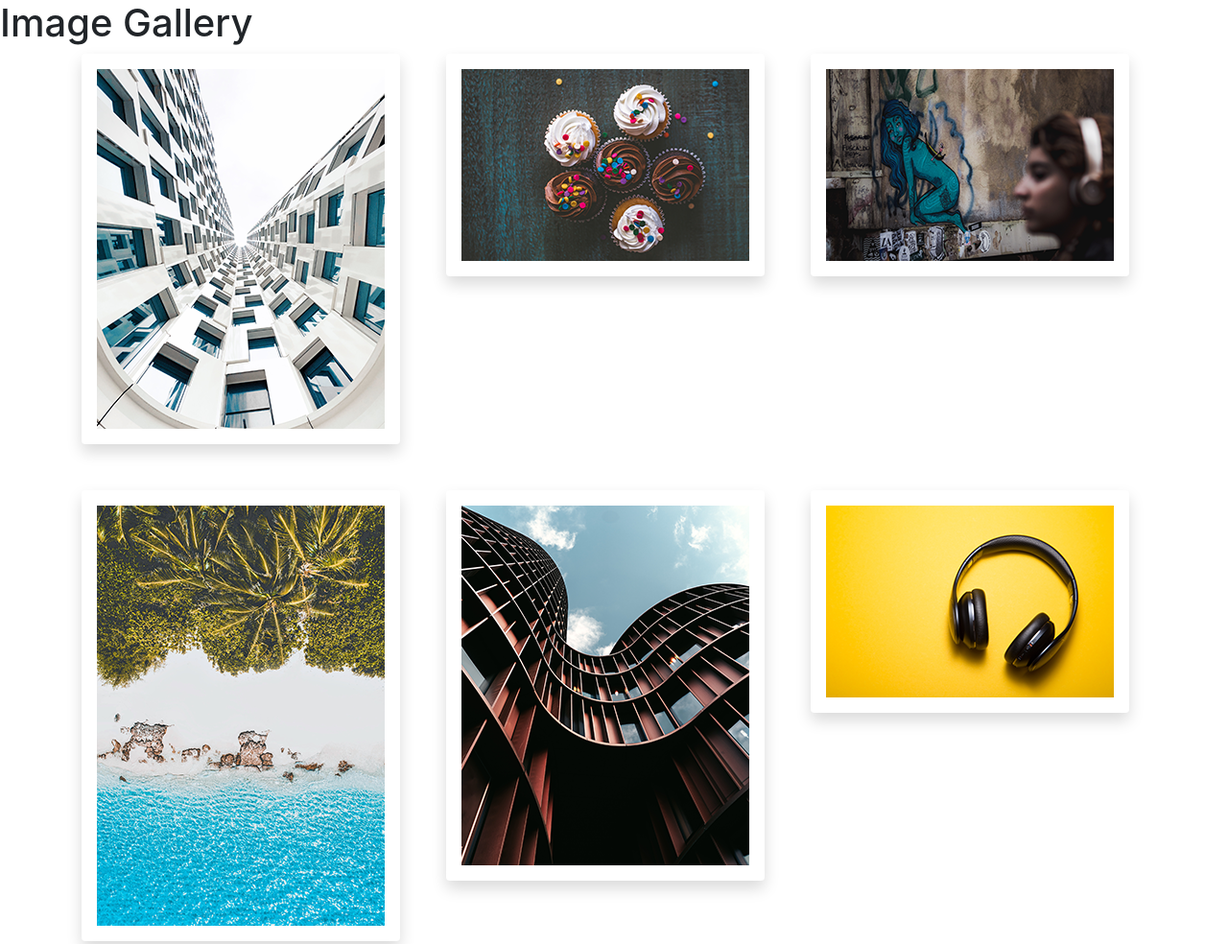
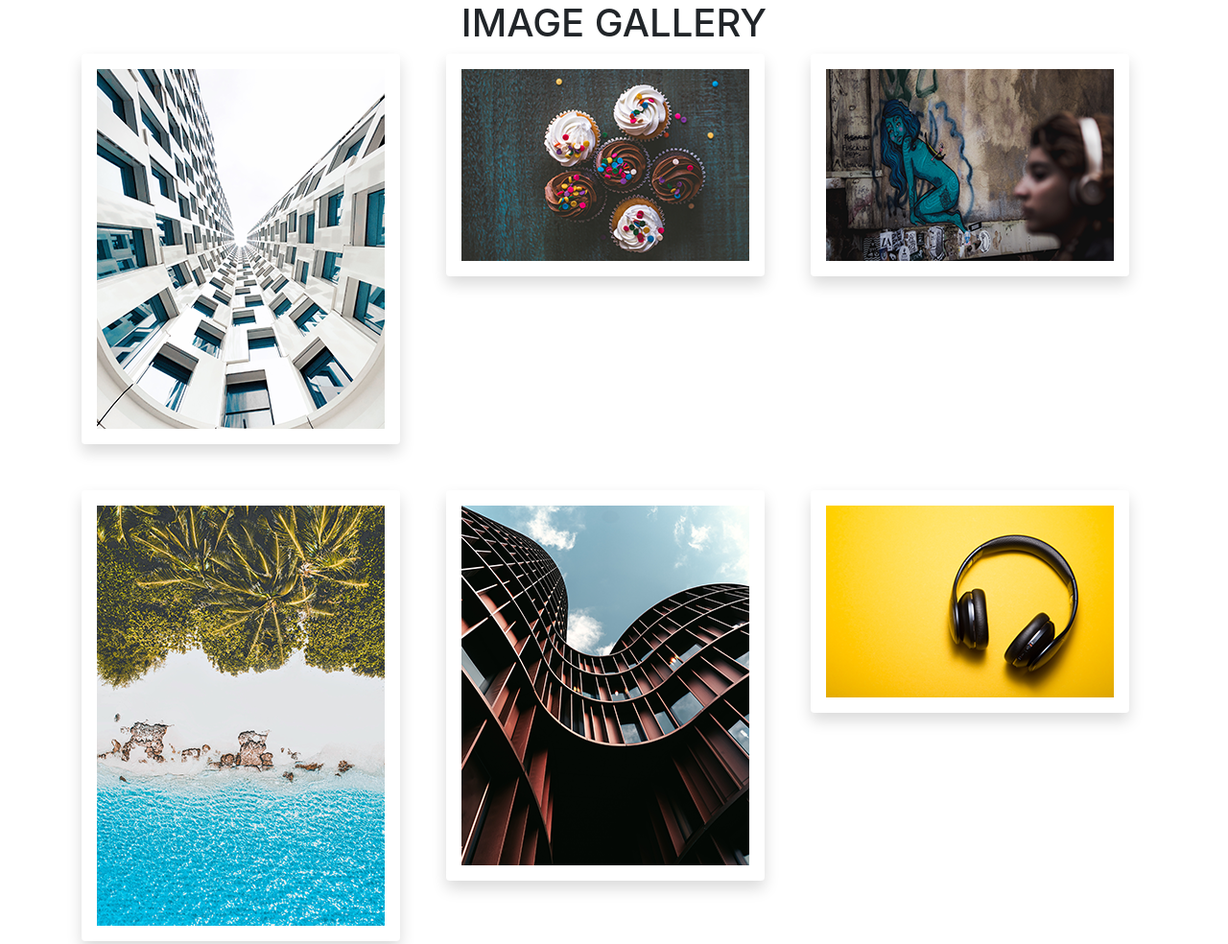
Before and after one commit to lesliemanly/m2-hw2-manly-leslie, a plain HTML site: page index.html in a window 1280 px wide. Shown: the top 984 px of the page at 96% size. Drawn offline with nearby package versions, Linux system fonts and the light colour scheme.

Commit message:
Center the h1 tag and transform the text to uppercase

```diff
--- a/index.html
+++ b/index.html
@@ -11,7 +11,7 @@
     <title>Module 2-Homework 2</title>
   </head>
   <body>
-    <h1>Image Gallery</h1>
+    <h1 class="text-center text-uppercase">Image Gallery</h1>
 
     <div class="container">
 
```
